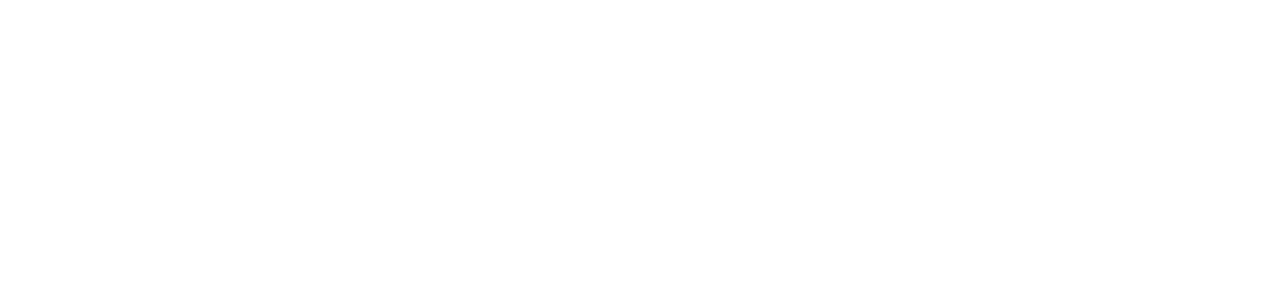
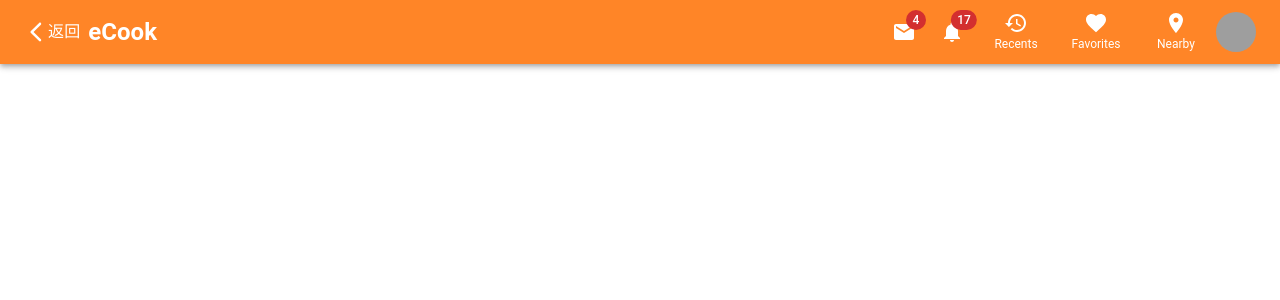
Before and after one commit to eCook125x/eCook_front-end, a React (Create React App) app: page /cookbook in a window 1280 px wide. Before the commit this address had no page. Shown: the top 300 px of the page. Built offline with nearby package versions, Linux system fonts and the light colour scheme; grey boxes are pictures that could not be loaded.

Commit message:
新增Cookbook頁面

```diff
--- a/src/App.css
+++ b/src/App.css
@@ -36,3 +36,10 @@
     transform: rotate(360deg);
   }
 }
+
+.orange {
+  color: #FF8527 !important;
+}
+.bg-orange {
+  background-color: #FF8527 !important;
+}
--- a/src/App.js
+++ b/src/App.js
@@ -5,6 +5,7 @@
 import About from "./pages/About/About";
 import Login from "./pages/Login/login";
 import Link from "./pages/Link/Link";
+import Cookbook from "./pages/Cookbook/Cookbook";
 
 function App() {
   return (
@@ -29,6 +30,11 @@
         <Route path='/about' element={<About />} />
 
       </Routes>
+      <Routes>
+
+        <Route path='/cookbook' element={<Cookbook />} />
+
+      </Routes>
     </Router>
   );
 }
--- /dev/null
+++ b/src/pages/Cookbook/Cookbook.css
@@ -0,0 +1,10 @@
+.bg-none {
+    background-color: rgba(0, 0, 0, 0) !important;
+}
+.bg-none > BottomNavigationAction{
+    color: white !important;
+}
+
+.white {
+    color: white !important;
+}
--- /dev/null
+++ b/src/pages/Cookbook/Cookbook.js
@@ -0,0 +1,111 @@
+import * as React from 'react';
+import AppBar from '@mui/material/AppBar';
+import Box from '@mui/material/Box';
+import Toolbar from '@mui/material/Toolbar';
+import IconButton from '@mui/material/IconButton';
+import Typography from '@mui/material/Typography';
+import Container from '@mui/material/Container';
+import Tooltip from '@mui/material/Tooltip';
+import MenuItem from '@mui/material/MenuItem';
+import Avatar from '@mui/material/Avatar';
+import Menu from '@mui/material/Menu';
+
+import Badge from '@mui/material/Badge';
+import MailIcon from '@mui/icons-material/Mail';
+import NotificationsIcon from '@mui/icons-material/Notifications';
+
+import ArrowBackIosNewRoundedIcon from '@mui/icons-material/ArrowBackIosNewRounded';
+import BottomNavigation from '@mui/material/BottomNavigation';
+import BottomNavigationAction from '@mui/material/BottomNavigationAction';
+
+import RestoreIcon from '@mui/icons-material/Restore';
+import FavoriteIcon from '@mui/icons-material/Favorite';
+import LocationOnIcon from '@mui/icons-material/LocationOn';
+
+import './Cookbook.css'
+
+const settings = ['Profile', 'Account', 'Dashboard', 'Logout'];
+
+const Cookbook = () => {
+    const [anchorElUser, setAnchorElUser] = React.useState(null);
+
+    const handleOpenUserMenu = (event) => {
+        setAnchorElUser(event.currentTarget);
+    };
+
+    const handleCloseUserMenu = () => {
+        setAnchorElUser(null);
+    };
+
+  return (
+    <AppBar position="static" className='bg-orange' enableColorOnDark>
+      <Container maxWidth="xl">
+        <Toolbar disableGutters>
+            <ArrowBackIosNewRoundedIcon/>
+            <Typography>
+                返回
+            </Typography>
+
+            <Typography variant="h5" gutterBottom component="div" align="center" sx={{ fontWeight: 'bold', m: 1 }}>
+                eCook
+            </Typography>
+
+            <Box sx={{ flexGrow: 1 }} />
+            <Box sx={{ display: { xs: 'none', md: 'flex' } }}>
+                <IconButton size="large" aria-label="show 4 new mails" color="inherit">
+                <Badge badgeContent={4} color="error">
+                    <MailIcon />
+                </Badge>
+                </IconButton>
+                <IconButton
+                size="large"
+                aria-label="show 17 new notifications"
+                color="inherit"
+                >
+                <Badge badgeContent={17} color="error">
+                    <NotificationsIcon />
+                </Badge>
+                </IconButton>
+
+                <BottomNavigation showLabels className='bg-none'>
+                    <BottomNavigationAction className='white' label="Recents" icon={<RestoreIcon />} />
+                    <BottomNavigationAction className='white' label="Favorites" icon={<FavoriteIcon />} />
+                    <BottomNavigationAction className='white' label="Nearby" icon={<LocationOnIcon />} />
+                </BottomNavigation>
+            </Box>
+
+            <Box sx={{ flexGrow: 0 }}>
+            <Tooltip title="Open settings">
+              <IconButton onClick={handleOpenUserMenu} sx={{ p: 0 }}>
+                <Avatar alt="Remy Sharp" src="/static/images/avatar/2.jpg" />
+              </IconButton>
+            </Tooltip>
+            <Menu
+                sx={{ mt: '45px' }}
+                id="menu-appbar"
+                anchorEl={anchorElUser}
+                anchorOrigin={{
+                    vertical: 'top',
+                    horizontal: 'right',
+                }}
+                keepMounted
+                transformOrigin={{
+                    vertical: 'top',
+                    horizontal: 'right',
+                }}
+                open={Boolean(anchorElUser)}
+                onClose={handleCloseUserMenu}
+                >
+                {settings.map((setting) => (
+                    <MenuItem key={setting} onClick={handleCloseUserMenu}>
+                    <Typography textAlign="center">{setting}</Typography>
+                    </MenuItem>
+                ))}
+                </Menu>
+            </Box>
+        </Toolbar>
+      </Container>
+    </AppBar>
+  );
+};
+export default Cookbook;
--- a/src/pages/Link/link.js
+++ b/src/pages/Link/link.js
@@ -60,7 +60,7 @@
                                     </CardContent>
                                 </CardActionArea>
                                 <CardActions className="center" sx={{ p: 2 }}>
-                                    <Button size="small" variant="contained" color="warning" disableElevation>
+                                    <Button size="small" variant="contained" color="warning" disableElevation href="/cookbook">
                                         開始料理
                                     </Button>
                                 </CardActions>
```
